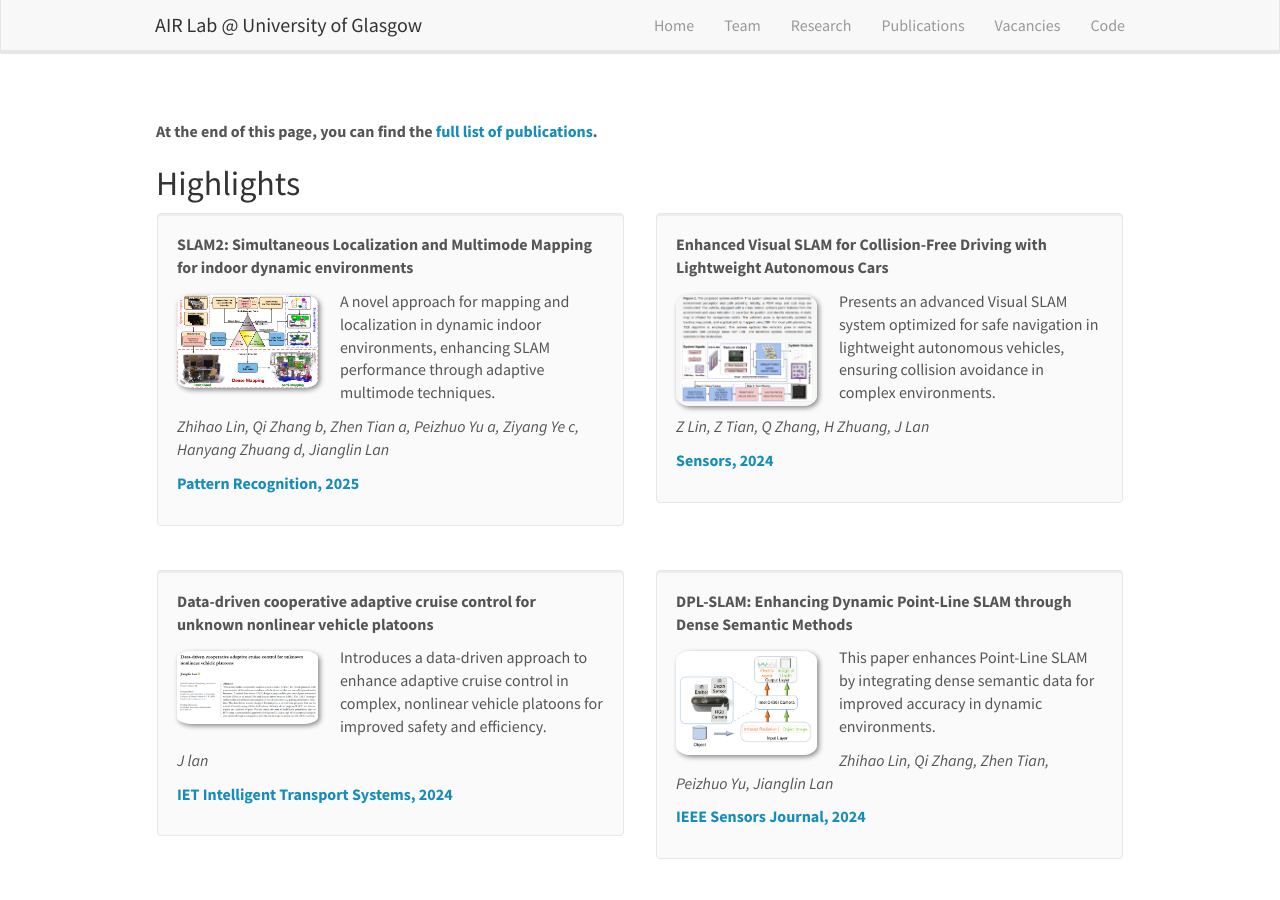
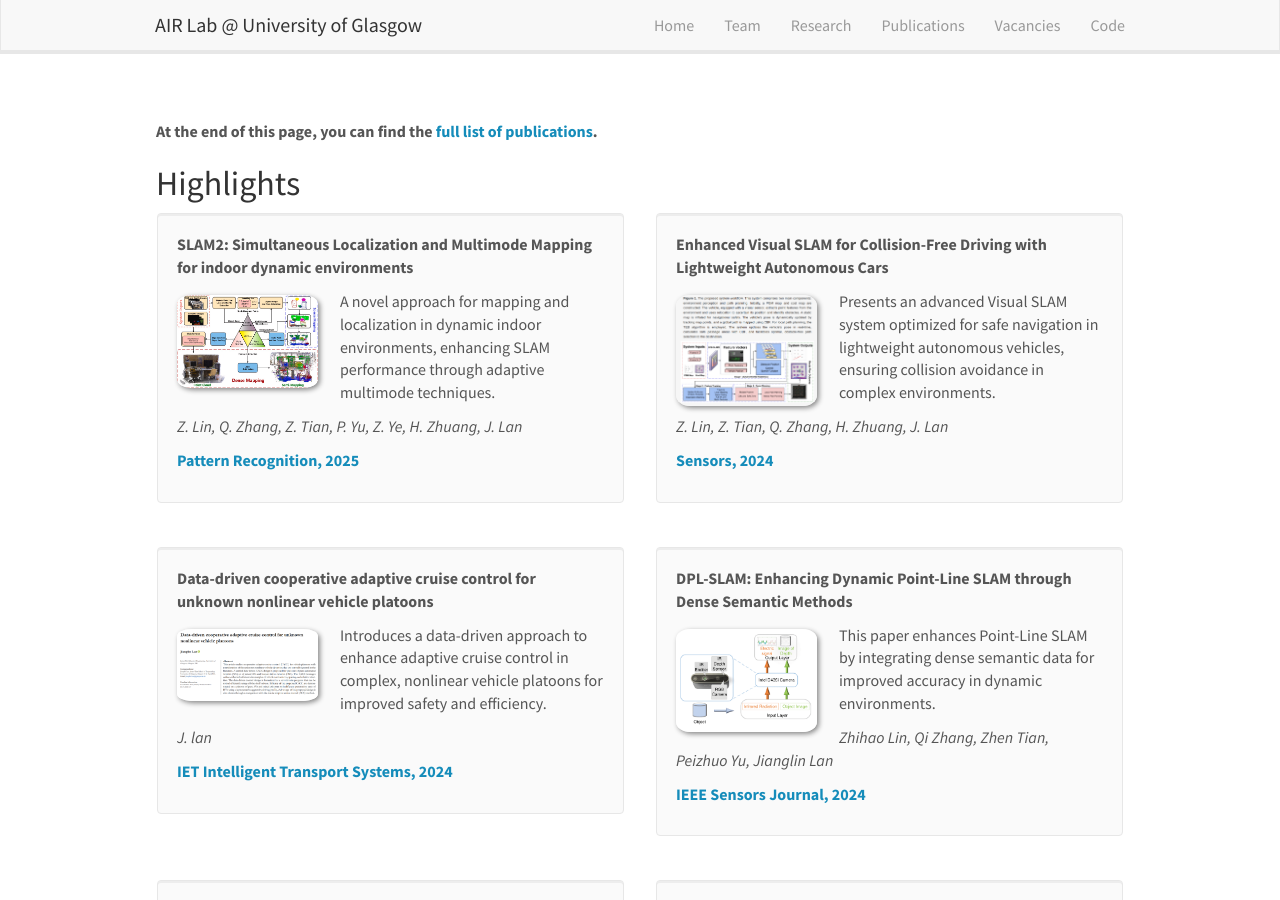
Before and after one commit to AIR-Lan/AIR-Lab, a Jekyll site: the page built from _pages/publications.md, in a window 1280 px wide and 900 px high. Built offline with Jekyll 4.4.1, drawn with Linux system fonts in a browser that asks for light colours; nearby versions of some CDN libraries; some of the changed text lies outside the part shown.

Commit message:
Update publist.yml

```diff
--- a/_data/publist.yml
+++ b/_data/publist.yml
@@ -1,7 +1,7 @@
 - title: "SLAM2: Simultaneous Localization and Multimode Mapping for indoor dynamic environments"
   image: slam2.jpg
   description: A novel approach for mapping and localization in dynamic indoor environments, enhancing SLAM performance through adaptive multimode techniques.
-  authors: Zhihao Lin, Qi Zhang b, Zhen Tian a, Peizhuo Yu a, Ziyang Ye c, Hanyang Zhuang d, Jianglin Lan
+  authors: Z. Lin, Q. Zhang, Z. Tian, P. Yu, Z. Ye, H. Zhuang, J. Lan
   link:
     url: https://www.sciencedirect.com/science/article/pii/S0031320324008057
     display: Pattern Recognition, 2025
@@ -10,7 +10,7 @@
 - title: "Enhanced Visual SLAM for Collision-Free Driving with Lightweight Autonomous Cars"
   image: vslam.png
   description: Presents an advanced Visual SLAM system optimized for safe navigation in lightweight autonomous vehicles, ensuring collision avoidance in complex environments.
-  authors: Z Lin, Z Tian, Q Zhang, H Zhuang, J Lan
+  authors: Z. Lin, Z. Tian, Q. Zhang, H. Zhuang, J. Lan
   link:
     url: https://www.mdpi.com/1424-8220/24/19/6258
     display: Sensors, 2024
@@ -19,7 +19,7 @@
 - title: "Data-driven cooperative adaptive cruise control for unknown nonlinear vehicle platoons"
   image: adaptivecruise.png
   description: Introduces a data-driven approach to enhance adaptive cruise control in complex, nonlinear vehicle platoons for improved safety and efficiency.
-  authors: J lan
+  authors: J. lan
   link:
     url: https://ietresearch.onlinelibrary.wiley.com/doi/abs/10.1049/itr2.12556
     display: IET Intelligent Transport Systems, 2024
@@ -91,7 +91,7 @@
 - title: "Finding the LQR Weights to Ensure the Associated Riccati Equations Admit a Common Solution"
   image: lqrwieghts.png
   description: This paper explores the determination of optimal Linear Quadratic Regulator (LQR) weights to ensure a common solution to the associated Riccati equations.
-  authors: J. Lan and D. Zhao
+  authors: J. Lan, D. Zhao
   link:
     url: https://ieeexplore.ieee.org/document/10005807/1000
     display: IEEE Transactions on Automatic Control, 68(10) 6393–6400, 2023
```
